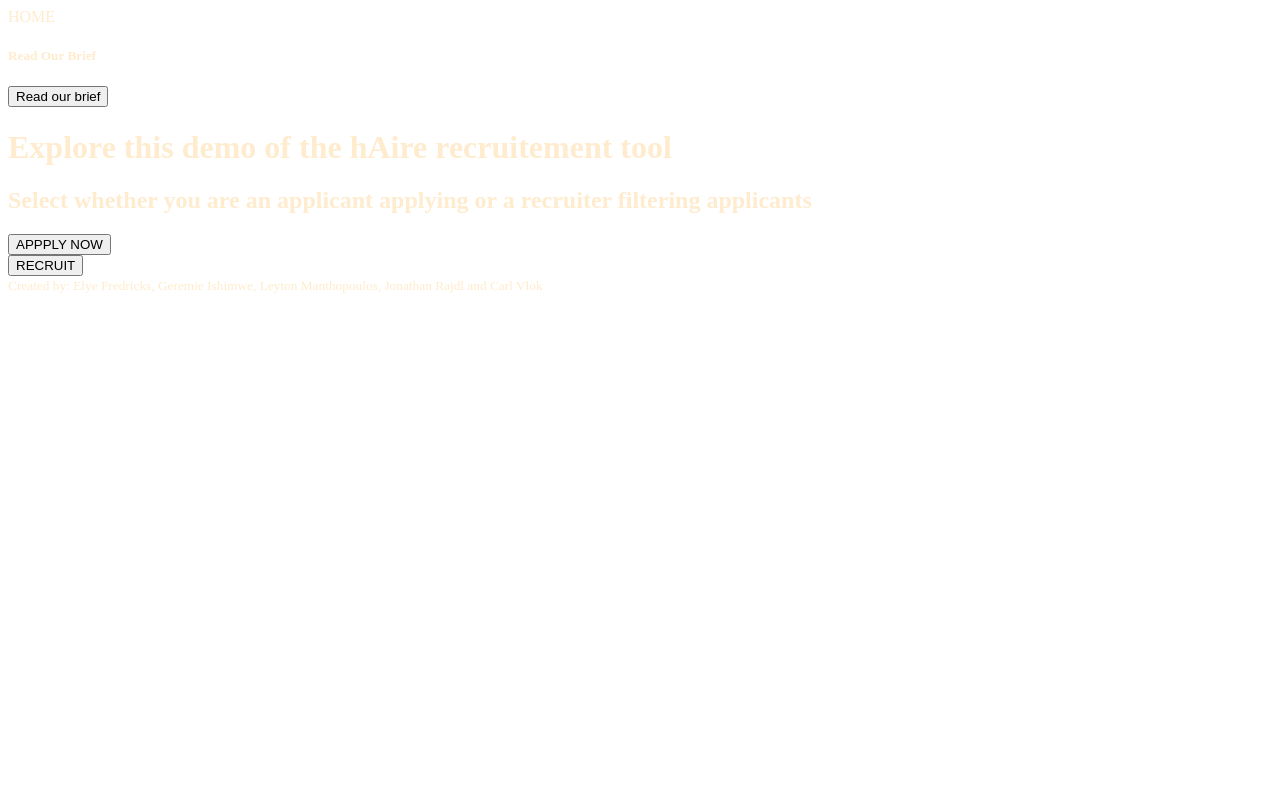
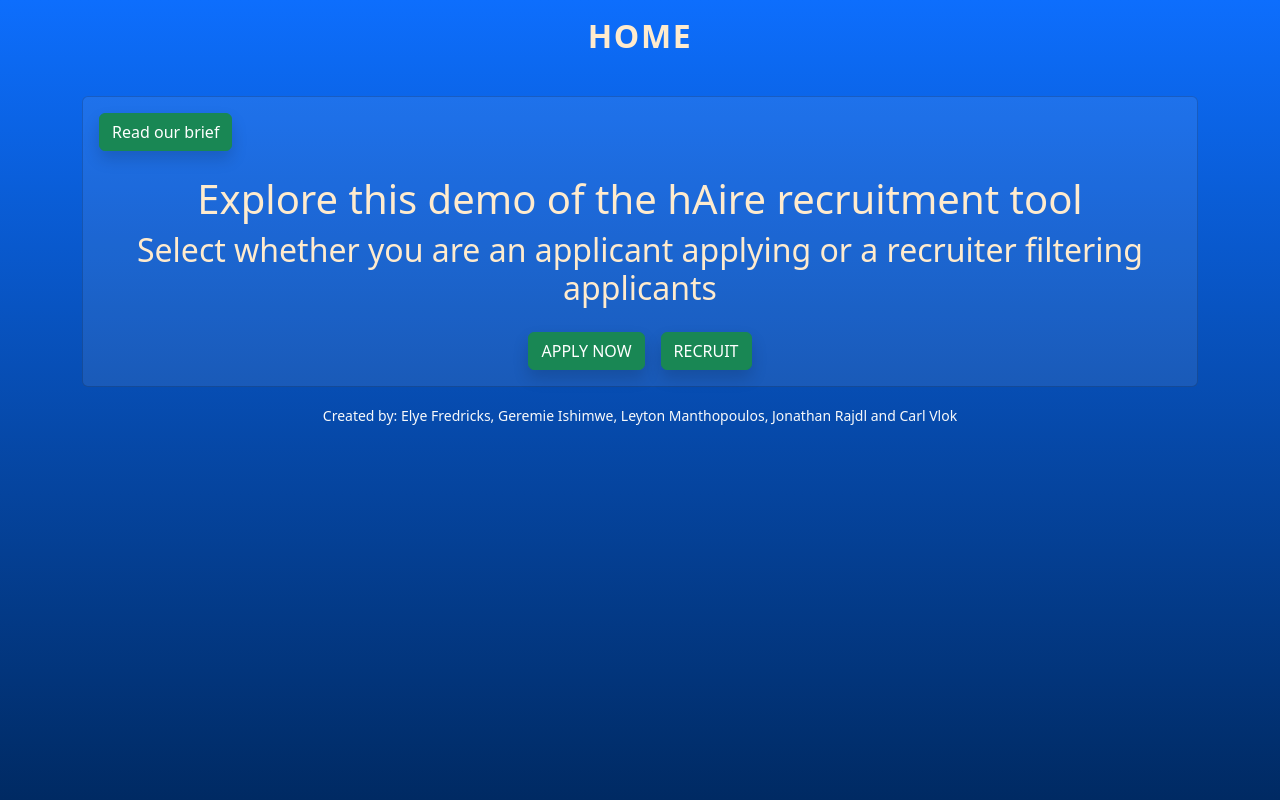
Before and after one commit to JonoZA/STADIO_Hackathon_2026, a Python web app: template haire/templates/index.html in a window 1280 px wide. Run offline with Jinja, Linux system fonts and the light colour scheme; the template is opened without the code that fills it, so the values that code supplies are empty.

Commit message:
Fixed home page

```diff
--- a/haire/templates/index.html
+++ b/haire/templates/index.html
@@ -5,62 +5,91 @@
     <meta name="viewport" content="width=device-width, initial-scale=1.0">
     <title>Home</title>
     <meta name="theme-color" content="#0d6efd">
-</head>
-<style>
-        body { background:linear-gradient() ;
+
+    <!-- Bootstrap CSS (was missing, so navbar/card/btn classes had no effect) -->
+    <link
+        href="https://cdn.jsdelivr.net/npm/bootstrap@5.3.3/dist/css/bootstrap.min.css"
+        rel="stylesheet">
+
+    <style>
+        body {
+            /* linear-gradient() with no stops is invalid, so give it real colors */
+            background: linear-gradient(180deg, #0d6efd, #002a63);
             color: blanchedalmond;
+            min-height: 100vh;
+        }
 
+        /* Make the "HOME" nav brand read as a real page header */
+        .page-header {
+            text-align: center;
+            font-size: 2rem;
+            font-weight: 700;
+            letter-spacing: 0.1rem;
+            padding: 0.75rem 0;
+        }
 
+        .card {
+            background-color: rgba(255, 255, 255, 0.08);
+            color: blanchedalmond;
+        }
 
+        .intro-text {
+            text-align: center;
+        }
+
+        footer {
+            text-align: center;
+            padding: 1rem 0;
+            color: blanchedalmond;
         }
     </style>
+</head>
 <body>
-    <nav class="navbar navbar-dark bg-primary">
-        <div class="container">
-            <span class="navbar-brand">HOME</span>
-        </div>
-    </nav>
+
+    <!-- HOME as the page header, centered -->
+    <header class="page-header">HOME</header>
 
     <div class="container mt-4">
         <div class="card">
             <div class="card-body">
-                <h5 class="card-title">Read Our Brief</h5>
-                <form action=" /"  method="post">
-                    <button class="btn btn-success flex-fill shadow" type="button" onclick="saveItem()">Read our brief</button>
+
+                <!-- "Read our brief" left-aligned -->
+                <form action="/" method="post" class="mb-4">
+                    <button class="btn btn-success shadow" type="submit">Read our brief</button>
                 </form>
-
-                <!-- Read our brief is a button that links to a brief page -->
-
 
                 <div id="message"></div>
 
-                <div class="mb-4">
-                <h1>
-                    Explore this demo of the hAire recruitement tool
-                </h1>
-                <h2>
-                    Select whether you are an applicant applying or a recruiter filtering applicants
-                </h2>
+                <!-- Intro text centered -->
+                <div class="mb-4 intro-text">
+                    <h1>Explore this demo of the hAire recruitment tool</h1>
+                    <h2>Select whether you are an applicant applying or a recruiter filtering applicants</h2>
                 </div>
 
-                <form action=" /"  method="post">
-                    <button class="btn btn-success flex-fill shadow" type="button" onclick="saveItem()">APPPLY NOW</button>
-                </form>
+                <!-- Apply / Recruit buttons centered and side by side -->
+                <div class="d-flex justify-content-center gap-3 flex-wrap">
+                    <form action="/" method="post">
+                        <button class="btn btn-success shadow" type="submit">APPLY NOW</button>
+                    </form>
 
-
-                <form action=" /"  method="post">
-                    <button class="btn btn-success flex-fill shadow" type="button" onclick="saveItem()">RECRUIT</button>
-                </form>
-
-                <div class="mb-3">
-                    <small class="text-muted">Created by: Elye Fredricks, Geremie Ishimwe, Leyton Manthopoulos, Jonathan Rajdl and Carl Vlok </small>
+                    <form action="/" method="post">
+                        <button class="btn btn-success shadow" type="submit">RECRUIT</button>
+                    </form>
                 </div>
 
             </div>
         </div>
     </div>
 
+    <!-- Credits moved to a real footer -->
+    <footer>
+        <small class="text-light">
+            Created by: Elye Fredricks, Geremie Ishimwe, Leyton Manthopoulos, Jonathan Rajdl and Carl Vlok
+        </small>
+    </footer>
+
+    <!-- Bootstrap JS bundle (needed if you use any interactive components like dropdowns/modals later) -->
+    <script src="https://cdn.jsdelivr.net/npm/bootstrap@5.3.3/dist/js/bootstrap.bundle.min.js"></script>
 
 </body>
-</body>
 </html>
```
